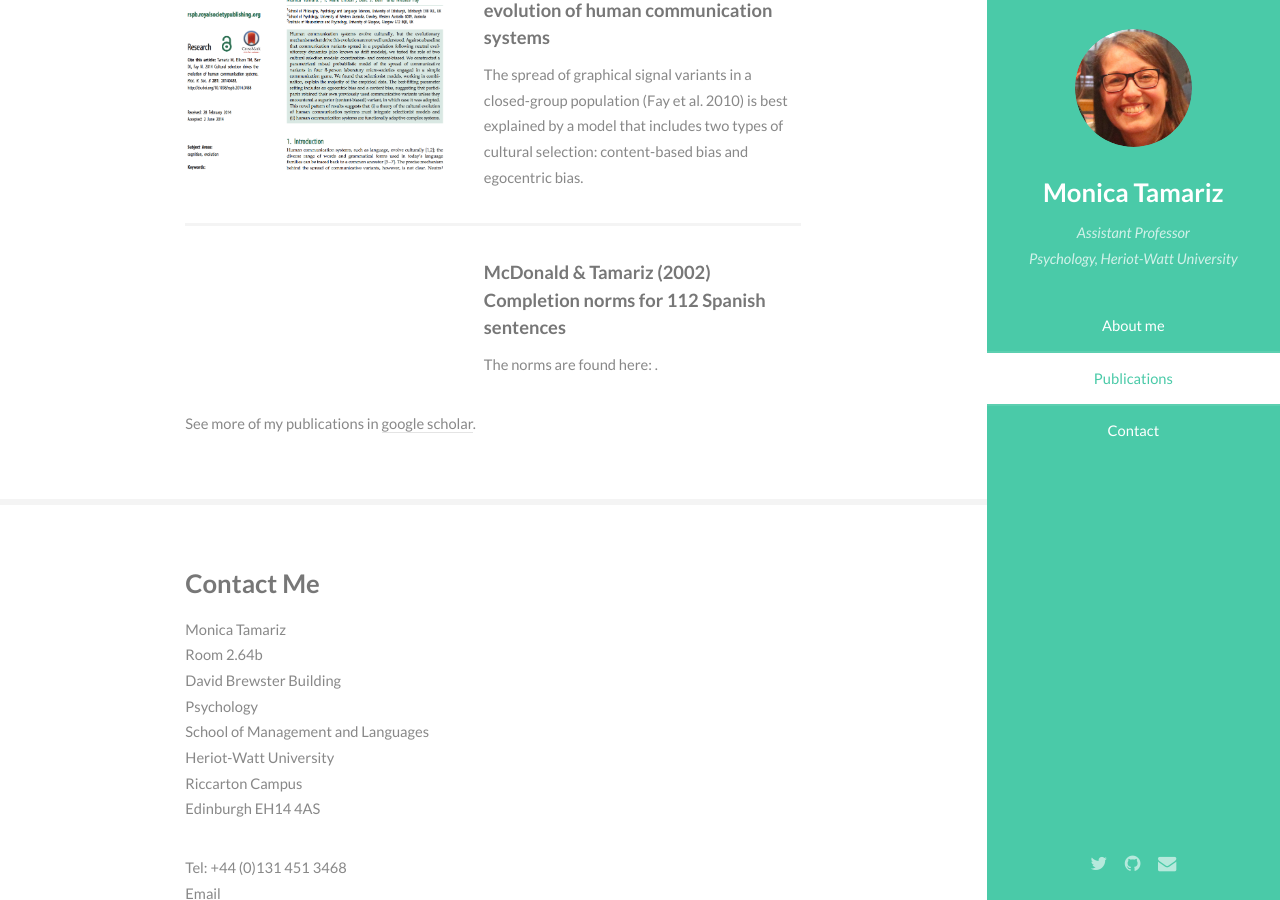
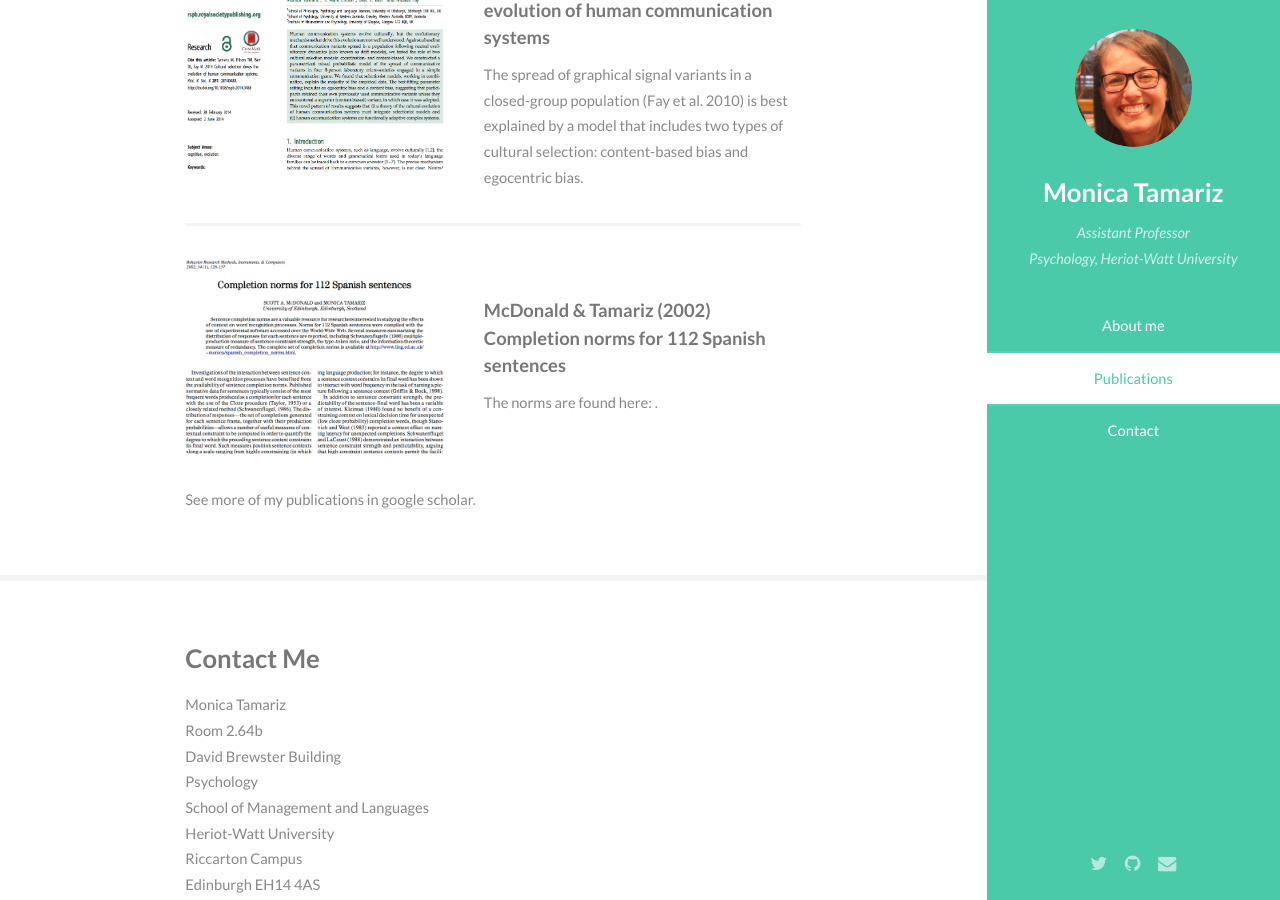
Before and after one commit to mtamariz/mtamariz.github.io, a Jekyll site: the page index.html, which Jekyll copies as it is, in a window 1280 px wide and 900 px high, scrolled down 1811 px. Built offline with Jekyll 4.4.1, drawn with Linux system fonts in a browser that asks for light colours.

Commit message:
Update index.html

```diff
--- a/index.html
+++ b/index.html
@@ -106,7 +106,7 @@
 											</div>
 										</article>
 										<article>
-											<a href="http://download.springer.com/static/pdf/489/art%253A10.3758%252FBF03195431.pdf?originUrl=http%3A%2F%2Flink.springer.com%2Farticle%2F10.3758%2FBF03195431&token2=exp=1470402500~acl=%2Fstatic%2Fpdf%2F489%2Fart%25253A10.3758%25252FBF03195431.pdf%3ForiginUrl%3Dhttp%253A%252F%252Flink.springer.com%252Farticle%252F10.3758%252FBF03195431*~hmac=ad30ae8a8f8f4ac862f08ce65953193f097915da94f4534ea0856602869547de" class="image"><img src="images/McDonaldTamariz2002.png" alt="" /></a>
+											<a href="http://download.springer.com/static/pdf/489/art%253A10.3758%252FBF03195431.pdf?originUrl=http%3A%2F%2Flink.springer.com%2Farticle%2F10.3758%2FBF03195431&token2=exp=1470402500~acl=%2Fstatic%2Fpdf%2F489%2Fart%25253A10.3758%25252FBF03195431.pdf%3ForiginUrl%3Dhttp%253A%252F%252Flink.springer.com%252Farticle%252F10.3758%252FBF03195431*~hmac=ad30ae8a8f8f4ac862f08ce65953193f097915da94f4534ea0856602869547de" class="image"><img src="McDonaldTamariz2002.png" alt="" /></a>
 											<div class="inner">
 												<h4><a href="http://download.springer.com/static/pdf/489/art%253A10.3758%252FBF03195431.pdf?originUrl=http%3A%2F%2Flink.springer.com%2Farticle%2F10.3758%2FBF03195431&token2=exp=1470402500~acl=%2Fstatic%2Fpdf%2F489%2Fart%25253A10.3758%25252FBF03195431.pdf%3ForiginUrl%3Dhttp%253A%252F%252Flink.springer.com%252Farticle%252F10.3758%252FBF03195431*~hmac=ad30ae8a8f8f4ac862f08ce65953193f097915da94f4534ea0856602869547de">McDonald & Tamariz (2002)<br />Completion norms for 112 Spanish sentences</a></h4>
 												<p>The norms are found here: .</p>
```
